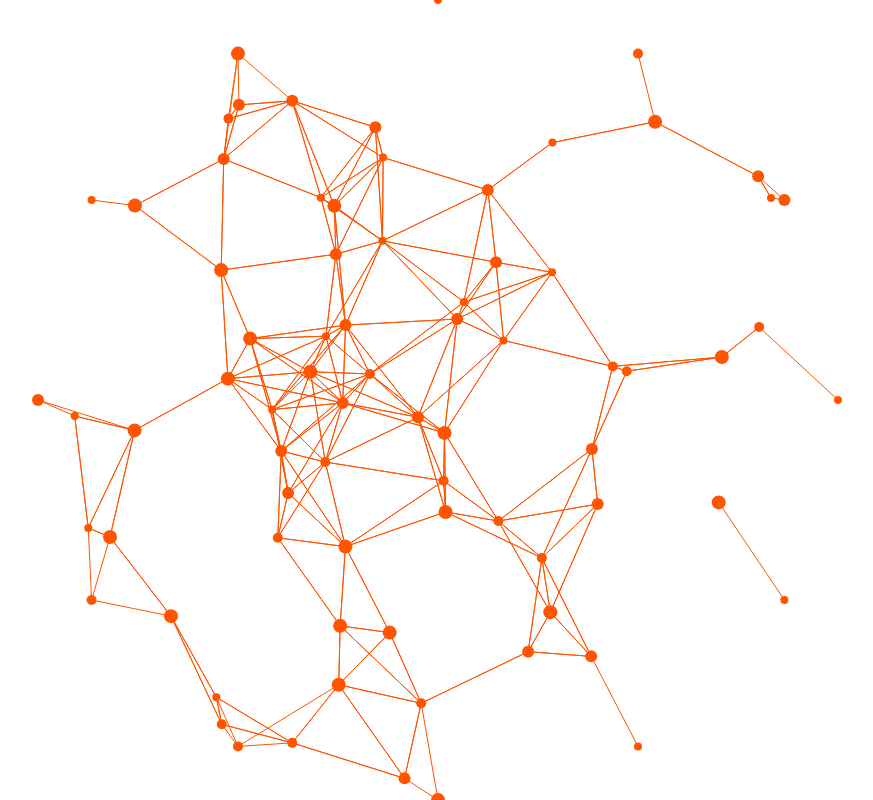
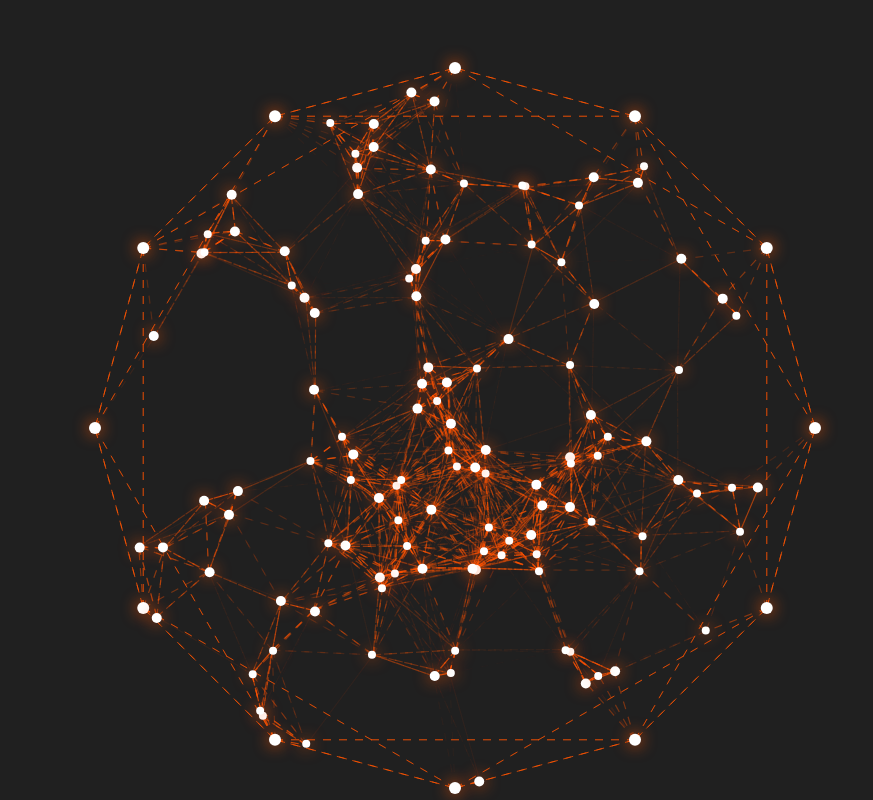
Before and after one commit to shubhrajitmandal/Canvas, a plain HTML site: page Animations/Particles/index.html in a window 1280 px wide. Shown: the whole page, without its empty margins (306-1179 px from the left). Drawn offline with Linux system fonts and the light colour scheme; animation ran at ten frames a second.

Commit message:
Particles Updated!

```diff
--- a/Animations/Particles/index.html
+++ b/Animations/Particles/index.html
@@ -8,8 +8,8 @@
   </head>
   <body>
     <div class="container">
-      <canvas id="canvas"></canvas>
+      <canvas id="canvas"> </canvas>
     </div>
-    <script src="./particle.js"></script>
+    <script src="./particleWithinRadius.js"></script>
   </body>
 </html>
--- a/Animations/Particles/main.css
+++ b/Animations/Particles/main.css
@@ -10,5 +10,9 @@
 }
 
 #canvas {
-  /* background: #202020; */
+  position: absolute;
+  top: 0;
+  left: 0;
+  /* background: radial-gradient(rgb(255, 195, 140), rgb(255, 155, 64)); */
+  background: #202020;
 }
--- a/Animations/Particles/particle.js
+++ b/Animations/Particles/particle.js
@@ -1,161 +1,108 @@
 window.onload = () => {
   const canvas = document.getElementById("canvas");
   const ctx = canvas.getContext("2d");
+  const color = "#5500ff";
 
   canvas.height = innerHeight;
   canvas.width = innerWidth;
 
-  function generateRandomValue(min, max) {
-    return Math.floor(Math.random() * (max - min)) + min;
-  }
+  window.addEventListener("resize", () => {
+    canvas.height = innerHeight;
+    canvas.width = innerWidth;
+  });
 
-  function generateRandomPoint(x, y, radius) {
-    const dist = generateRandomValue(0.1 * radius, 0.99 * radius);
-    const angle = generateRandomValue(0, 360);
-
-    return [
-      x + dist * Math.cos((angle * Math.PI) / 180),
-      y + dist * Math.sin((angle * Math.PI) / 180),
-    ];
-  }
-
-  function generatePointOnCircle(x, y, radius, num) {
-    const angle = 360 / num;
-    const points = [];
-
-    for (let i = 0; i < num; i++) {
-      const point = [
-        x + radius * Math.cos((i * angle * Math.PI) / 180),
-        y + radius * Math.sin((i * angle * Math.PI) / 180),
-      ];
-      points.push(point);
-    }
-
-    return points;
-  }
-
-  function Sphere([x, y]) {
+  function Particle(x, y, dx, dy, radius) {
     this.x = x;
     this.y = y;
-    this.dx = generateRandomValue(0, 4) * (-1) ** generateRandomValue(0, 2);
-    this.dy = generateRandomValue(0, 4) * (-1) ** generateRandomValue(0, 2);
-    this.radius = generateRandomValue(4, 8);
+    this.dx = dx;
+    this.dy = dy;
+    this.radius = radius;
 
     this.draw = () => {
       ctx.beginPath();
-      ctx.fillStyle = "#ff5500";
+      ctx.fillStyle = "#fff";
+      ctx.shadowBlur = 16;
+      ctx.shadowColor = color;
       ctx.arc(this.x, this.y, this.radius, 0, 2 * Math.PI);
       ctx.fill();
     };
-  }
 
-  function Clusters(size, radius) {
-    this.x = generateRandomValue(radius, innerWidth - radius);
-    this.y = generateRandomValue(radius, innerHeight - radius);
-    this.radius = radius;
-    this.inCircle = [];
-    this.onCircle = [];
+    this.update = function () {
+      if (this.x > innerWidth - this.radius || this.x < this.radius) {
+        this.dx = -this.dx;
+      }
 
-    for (let i = 0; i < size; i++) {
-      const s = new Sphere(generateRandomPoint(this.x, this.y, this.radius));
-      s.draw();
-      this.inCircle.push(s);
-    }
+      if (this.y > innerHeight - this.radius || this.y < this.radius) {
+        this.dy = -this.dy;
+      }
 
-    // for (let i = 0; i < 12; i++) {
-    //   const s = new Sphere(
-    //     generateRandomPoint(this.x, this.y, this.radius, true)
-    //   );
-    //   s.draw();
-    //   this.onCircle.push(s);
-    // }
+      this.x += this.dx;
+      this.y += this.dy;
 
-    this.onCircle = generatePointOnCircle(this.x, this.y, this.radius, 12).map(
-      (center) => new Sphere(center)
-    );
+      // Events
+      // if (
+      //   mouse.x - this.x < 50 &&
+      //   mouse.x - this.x > -50 &&
+      //   mouse.y - this.y < 50 &&
+      //   mouse.y - this.y > -50
+      // ) {
+      //   if (this.radius < maxRadius) {
+      //     this.radius += 2;
+      //   }
+      // } else if (this.radius > this.minRadius) {
+      //   this.radius -= 2;
+      // }
 
-    ctx.moveTo(this.x, this.y);
-    ctx.arc(this.x, this.y, this.radius, 0, 2 * Math.PI);
-    ctx.stroke();
-
-    this.drawAll = function () {
-      this.inCircle.map((sphere) => {
-        for (let i = 0; i < this.inCircle.length; i++) {
-          ctx.beginPath();
-          ctx.strokeStyle = "#ff5500";
-          //   ctx.lineWidth = Math.random() * 1.2 + 0.6;
-          ctx.lineWidth = 1;
-          ctx.moveTo(sphere.x, sphere.y);
-          ctx.lineTo(this.inCircle[i].x, this.inCircle[i].y);
-          ctx.stroke();
-        }
-      });
-    };
-
-    this.drawWithinRadius = function (radius) {
-      this.onCircle.map((s) => {
-        s.draw();
-        for (let i = 0; i < this.inCircle.length; i++) {
-          if (
-            Math.sqrt(
-              (this.inCircle[i].x - s.x) ** 2 + (this.inCircle[i].y - s.y) ** 2
-            ) < radius
-          ) {
-            ctx.beginPath();
-            ctx.strokeStyle = "#ff5500";
-            ctx.moveTo(s.x, s.y);
-            ctx.lineTo(this.inCircle[i].x, this.inCircle[i].y);
-            ctx.stroke();
-          }
-        }
-      });
-
-      this.inCircle.map((s) => {
-        for (let i = 0; i < this.inCircle.length; i++) {
-          if (
-            Math.sqrt(
-              (this.inCircle[i].x - s.x) ** 2 + (this.inCircle[i].y - s.y) ** 2
-            ) < radius
-          ) {
-            ctx.beginPath();
-            ctx.strokeStyle = "#ff5500";
-            ctx.moveTo(s.x, s.y);
-            ctx.lineTo(this.inCircle[i].x, this.inCircle[i].y);
-            ctx.stroke();
-          }
-        }
-      });
-    };
-
-    this.update = () => {
-      this.inCircle.map((s) => {
-        if (
-          Math.sqrt((this.x - s.x) ** 2 + (this.y - s.y) ** 2) >
-          this.radius - s.radius
-        ) {
-          s.dx = -s.dx;
-          s.dy = -s.dy;
-        }
-
-        s.x += s.dx;
-        s.y += s.dy;
-
-        s.draw();
-      });
-
-      //   this.drawAll();
-      this.drawWithinRadius(120);
+      this.draw();
     };
   }
 
-  const c1 = new Clusters(64, 400);
-  //   setInterval(c1.update, 50);
+  const main = (size, radius) => {
+    const Particles = [];
 
-  function animate() {
-    requestAnimationFrame(animate);
+    for (let i = 0; i < size; i++) {
+      let radius = Math.floor(Math.random() * 1) + 5,
+        x = Math.random() * (innerWidth - 2 * radius) + radius,
+        y = Math.random() * (innerHeight - 2 * radius) + radius,
+        dx = (Math.random() - 0.5) * 4,
+        dy = (Math.random() - 0.5) * 4;
+
+      Particles.push(new Particle(x, y, dx, dy, radius));
+    }
+
+    animate(Particles, radius);
+  };
+
+  function animate(Particles, radius) {
+    requestAnimationFrame(() => {
+      animate(Particles, radius);
+    });
+
     ctx.clearRect(0, 0, innerWidth, innerHeight);
-    c1.update();
+    Particles.forEach((s) => {
+      let opacity = 1;
+      s.update();
+      for (let i = 0; i < Particles.length; i++) {
+        const distance = Math.sqrt(
+          (Particles[i].x - s.x) ** 2 + (Particles[i].y - s.y) ** 2
+        );
+        opacity = 1 - distance / radius;
+        if (distance < radius) {
+          ctx.beginPath();
+          ctx.strokeStyle = `rgba(85, 0, 255, ${opacity})`;
+          ctx.lineWidth = 1.2;
+          ctx.shadowBlur = 0;
+          // ctx.setLineDash([5, 20]);
+          ctx.moveTo(s.x, s.y);
+          ctx.lineTo(Particles[i].x, Particles[i].y);
+          ctx.stroke();
+        }
+      }
+    });
   }
 
-  animate();
+  // const size = (canvas.height * canvas.width) / 9000;
+  // const radius = (canvas.height + canvas.width) / 20;
+  // console.log(size, radius);
+  main(180, 150);
 };
--- /dev/null
+++ b/Animations/Particles/particleWithinRadius.js
@@ -0,0 +1,172 @@
+window.onload = () => {
+  const canvas = document.getElementById("canvas");
+  const ctx = canvas.getContext("2d");
+
+  canvas.height = innerHeight;
+  canvas.width = innerWidth;
+
+  function generateRandomValue(min, max) {
+    return Math.floor(Math.random() * (max - min)) + min;
+  }
+
+  function generateRandomPoint(x, y, radius) {
+    const dist = generateRandomValue(0.1 * radius, 0.99 * radius);
+    const angle = generateRandomValue(0, 360);
+
+    return [
+      x + dist * Math.cos((angle * Math.PI) / 180),
+      y + dist * Math.sin((angle * Math.PI) / 180),
+    ];
+  }
+
+  function generatePointOnCircle(x, y, radius, num) {
+    const angle = 360 / num;
+    const points = [];
+
+    for (let i = 0; i < num; i++) {
+      const point = [
+        x + radius * Math.cos((i * angle * Math.PI) / 180),
+        y + radius * Math.sin((i * angle * Math.PI) / 180),
+      ];
+      points.push(point);
+    }
+    return points;
+  }
+
+  function Sphere([x, y], radius, fixed = false) {
+    this.x = x;
+    this.y = y;
+    if (!fixed) {
+      this.dx = Math.random() * 3 - 1.5;
+      this.dy = Math.random() * 3 - 1.5;
+    }
+    this.radius = radius;
+
+    this.draw = () => {
+      ctx.beginPath();
+      // if (fixed) {
+      //   ctx.shadowBlur = 16;
+      //   ctx.shadowColor = "#ff5500";
+      //   ctx.fillStyle = "#f2f2f2";
+      // } else {
+      //   ctx.shadowBlur = 0;
+      //   ctx.fillStyle = "#ff5500";
+      // }
+      ctx.shadowBlur = 16;
+      ctx.shadowColor = "#ff5500";
+      ctx.fillStyle = "#fff";
+      ctx.arc(this.x, this.y, this.radius, 0, 2 * Math.PI);
+      ctx.fill();
+    };
+  }
+
+  function Clusters(size, radius) {
+    this.x = generateRandomValue(radius, innerWidth - radius);
+    this.y = generateRandomValue(radius, innerHeight - radius);
+    this.radius = radius;
+    this.inCircle = [];
+    this.onCircle = [];
+
+    for (let i = 0; i < size; i++) {
+      this.inCircle.push(
+        new Sphere(
+          generateRandomPoint(this.x, this.y, this.radius),
+          generateRandomValue(4, 6)
+        )
+      );
+    }
+    this.onCircle = generatePointOnCircle(this.x, this.y, this.radius, 12).map(
+      (center) => new Sphere(center, 6, true)
+    );
+
+    this.drawAll = function () {
+      this.onCircle.map((s) => {
+        s.draw();
+      });
+      this.inCircle.map((s) => {
+        s.draw();
+      });
+    };
+
+    this.update = (radius) => {
+      let opacity = 1;
+      this.inCircle.map((s) => {
+        for (let i = 0; i < this.inCircle.length; i++) {
+          let distance = Math.sqrt(
+            (this.inCircle[i].x - s.x) ** 2 + (this.inCircle[i].y - s.y) ** 2
+          );
+          if (distance < radius) {
+            ctx.beginPath();
+            ctx.shadowBlur = 0;
+            ctx.lineWidth = 1.2;
+            opacity = 1 - distance / radius;
+            ctx.strokeStyle = `rgba(255, 85, 0, ${opacity})`;
+            ctx.setLineDash([8, 8]);
+            ctx.moveTo(s.x, s.y);
+            ctx.lineTo(this.inCircle[i].x, this.inCircle[i].y);
+            ctx.stroke();
+          }
+        }
+      });
+
+      this.onCircle.map((s) => {
+        for (let i = 0; i < this.inCircle.length; i++) {
+          let distance = Math.sqrt(
+            (this.inCircle[i].x - s.x) ** 2 + (this.inCircle[i].y - s.y) ** 2
+          );
+          if (distance < radius) {
+            ctx.beginPath();
+            ctx.lineWidth = 1.2;
+            opacity = 1 - distance / radius;
+            ctx.strokeStyle = `rgba(255, 85, 0, ${opacity})`;
+            ctx.moveTo(s.x, s.y);
+            ctx.lineTo(this.inCircle[i].x, this.inCircle[i].y);
+            ctx.stroke();
+          }
+        }
+      });
+
+      this.onCircle.map((s) => {
+        for (let i = 0; i < this.onCircle.length; i++) {
+          let distance = Math.sqrt(
+            (this.onCircle[i].x - s.x) ** 2 + (this.onCircle[i].y - s.y) ** 2
+          );
+          if (distance < 400) {
+            ctx.beginPath();
+            ctx.lineWidth = 1;
+            ctx.shadowBlur = 0;
+            opacity = 1 - distance / 800;
+            ctx.strokeStyle = `rgba(255, 85, 0, ${opacity})`;
+            ctx.moveTo(s.x, s.y);
+            ctx.lineTo(this.onCircle[i].x, this.onCircle[i].y);
+            ctx.stroke();
+          }
+        }
+      });
+
+      this.inCircle.map((s) => {
+        if (
+          Math.sqrt((this.x - s.x) ** 2 + (this.y - s.y) ** 2) >
+          this.radius - s.radius
+        ) {
+          s.dx = -s.dx;
+          s.dy = -s.dy;
+        }
+        s.x += s.dx;
+        s.y += s.dy;
+      });
+
+      this.drawAll();
+    };
+  }
+
+  const c1 = new Clusters(120, 360);
+
+  function animate() {
+    requestAnimationFrame(animate);
+    ctx.clearRect(0, 0, innerWidth, innerHeight);
+    c1.update(120);
+  }
+
+  animate();
+};
```
Also changed, not shown: Animations/Particles/particle2.js (deleted, +0 -119 lines), Animations/Particles/particleYt.js (added, +125 -0 lines).
